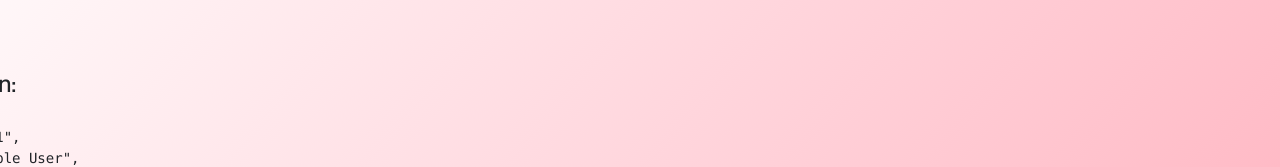
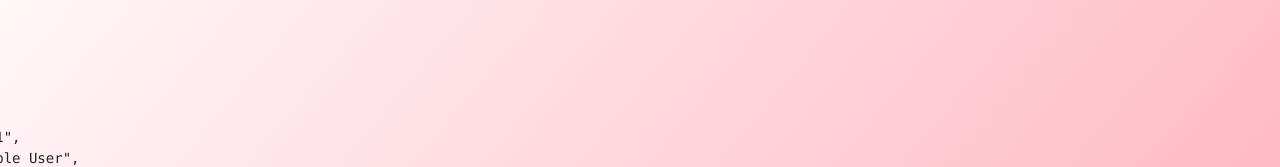
Before and after one commit to mateo-covacho/leak-shield, a Next.js app: page /user in a window 1280 px wide. Shown: the part 229-396 px from the top of the page. Built offline with nearby package versions, Linux system fonts and the light colour scheme; no server answers; sample sign-in values are in the browser's storage; some icons are missing; what wagmi would draw is missing.

Commit message:
Updated sign in page

```diff
--- a/pages/user.tsx
+++ b/pages/user.tsx
@@ -6,7 +6,7 @@ import "@blueprintjs/icons/lib/css/blueprint-icons.css";
 function User({ user }: { user: any }) {
   return (
     <div>
-      <h4>User session:</h4>
+      <h4>User:</h4>
       <pre>{JSON.stringify(user, null, 2)}</pre>
       {/* @ts-ignore */}
       <Button icon='log-in' intent='danger' onClick={() => signOut({ redirect: "/signin" })}>
```
Also changed, not shown: pages/signin.tsx (+4 -3 lines).
